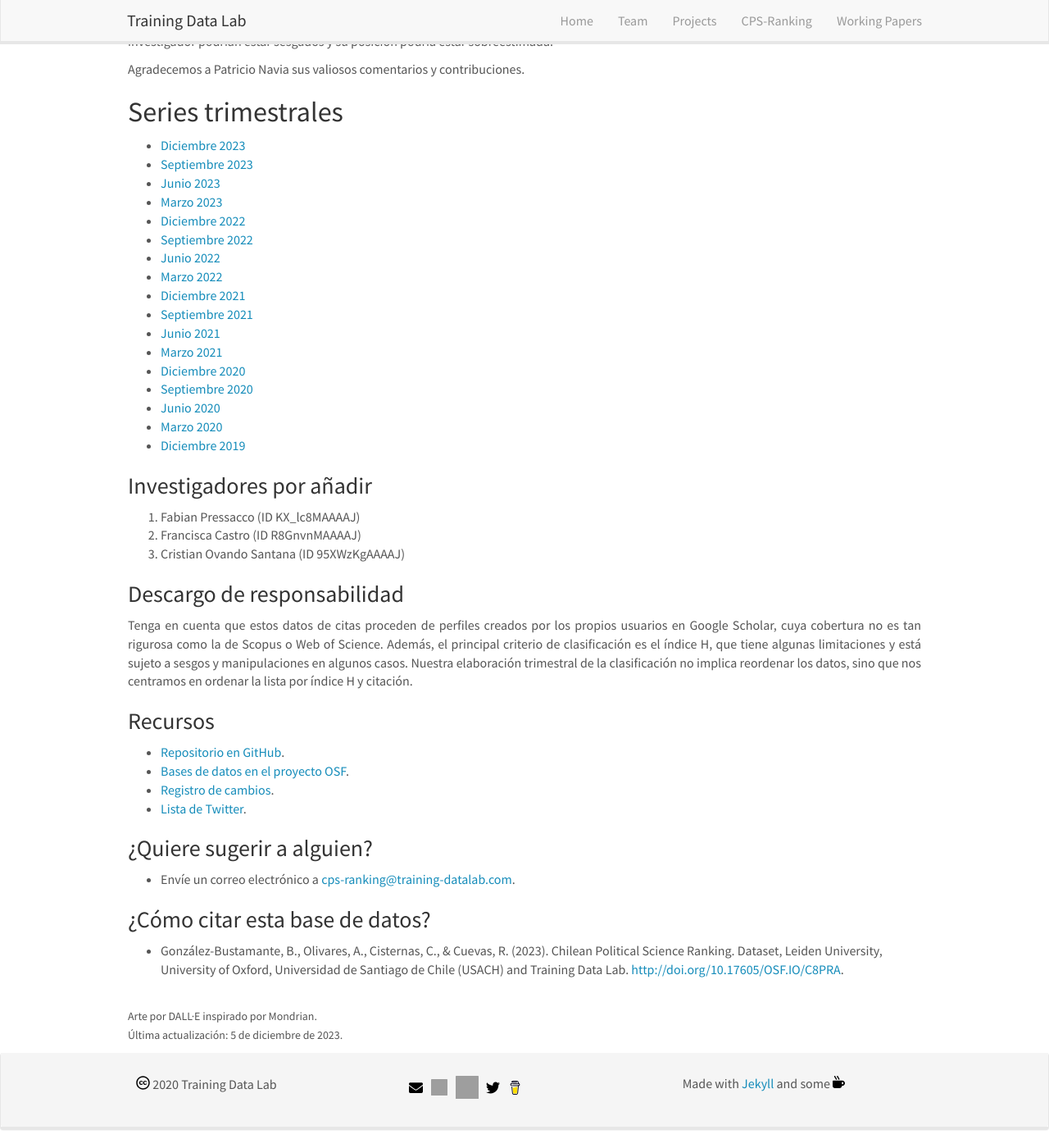
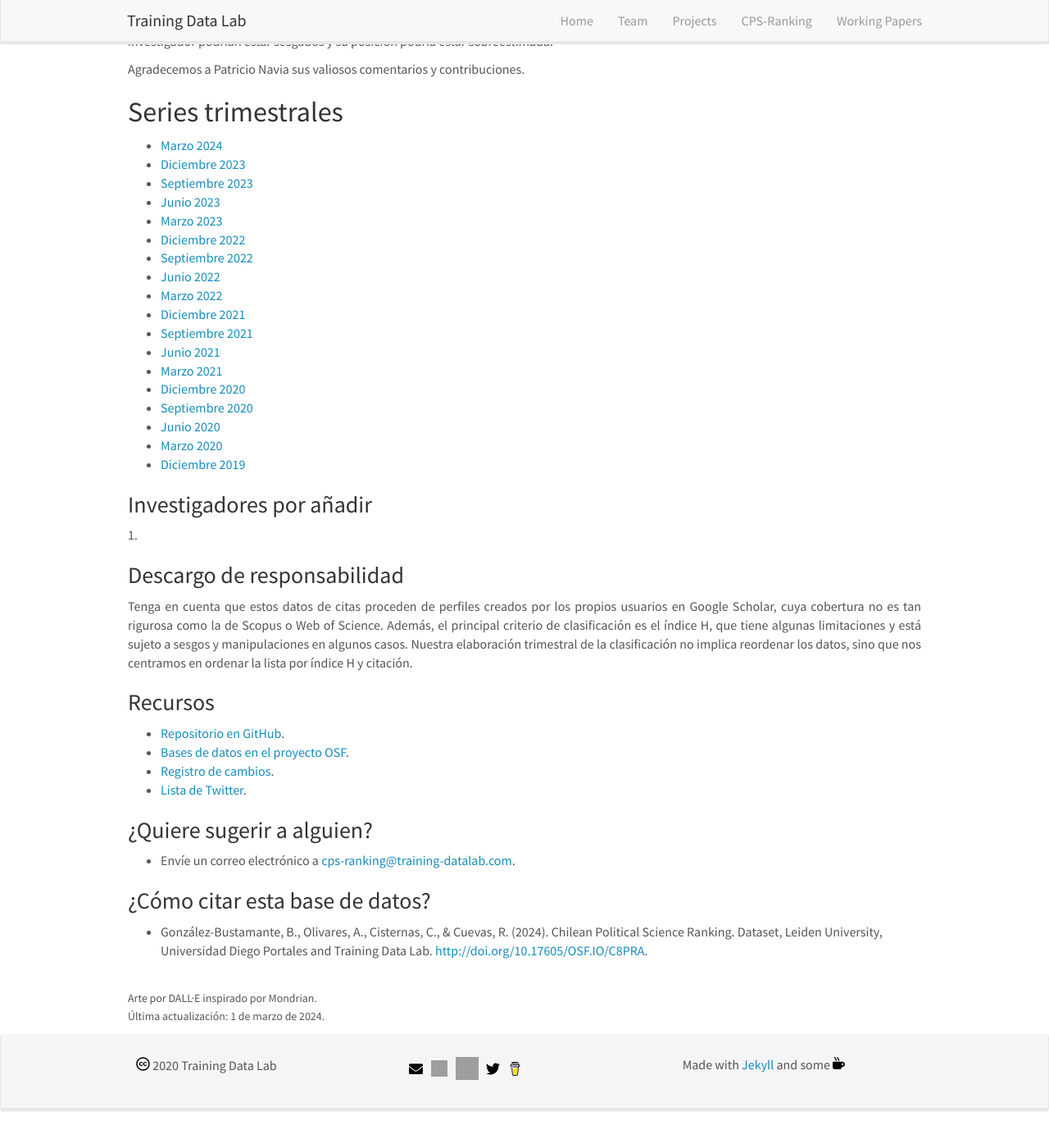
Before and after one commit to training-datalab/old-training-datalab.com, a Jekyll site: the page built from _pages/cps-ranking-spanish.md, in a window 1280 px wide and 1400 px high, scrolled down 884 px. Shown: the whole window at 82% size. Built offline with Jekyll 4.4.1, drawn with Linux system fonts in a browser that asks for light colours; nearby versions of some CDN libraries; after the commit the page ends 2261 px from its top, so only the background shows below that.

Commit message:
Update cps-ranking-spanish.md

```diff
--- a/_pages/cps-ranking-spanish.md
+++ b/_pages/cps-ranking-spanish.md
@@ -28,6 +28,7 @@ permalink: /projects/cps-ranking-spanish
 
 ## Series trimestrales
 
+- [Marzo 2024](https://training-datalab.com/projects/cps-ranking/2024-03-01-impact-ranking)
 - [Diciembre 2023](https://training-datalab.com/projects/cps-ranking/2023-12-03-impact-ranking)
 - [Septiembre 2023](https://training-datalab.com/projects/cps-ranking/2023-09-01-impact-ranking)
 - [Junio 2023](https://training-datalab.com/projects/cps-ranking/2023-06-01-impact-ranking)
@@ -48,9 +49,7 @@ permalink: /projects/cps-ranking-spanish
 
 ### Investigadores por añadir
 
-1. Fabian Pressacco (ID KX_lc8MAAAAJ)
-2. Francisca Castro (ID R8GnvnMAAAAJ)
-3. Cristian Ovando Santana (ID 95XWzKgAAAAJ)
+1.
 
 ### Descargo de responsabilidad
 
@@ -69,8 +68,8 @@ permalink: /projects/cps-ranking-spanish
 
 ### ¿Cómo citar esta base de datos?
 
-- González-Bustamante, B., Olivares, A., Cisternas, C., & Cuevas, R. (2023). Chilean Political Science Ranking. Dataset, Leiden University, University of Oxford, Universidad de Santiago de Chile (USACH) and Training Data Lab. <a href="http://doi.org/10.17605/OSF.IO/C8PRA" target="_blank">http://doi.org/10.17605/OSF.IO/C8PRA</a>.
+- González-Bustamante, B., Olivares, A., Cisternas, C., & Cuevas, R. (2024). Chilean Political Science Ranking. Dataset, Leiden University, Universidad Diego Portales and Training Data Lab. <a href="http://doi.org/10.17605/OSF.IO/C8PRA" target="_blank">http://doi.org/10.17605/OSF.IO/C8PRA</a>.
 
 <br />
 <small>Arte por DALL·E inspirado por Mondrian.</small><br />
-<small>Última actualización: 5 de diciembre de 2023.</small>
+<small>Última actualización: 1 de marzo de 2024.</small>
```
